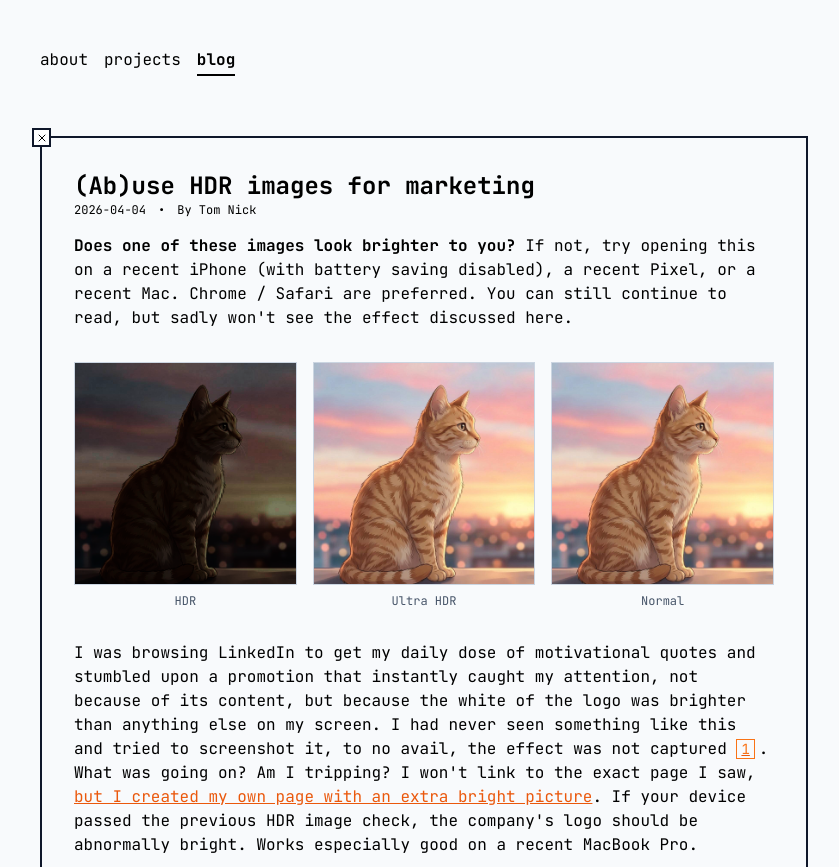
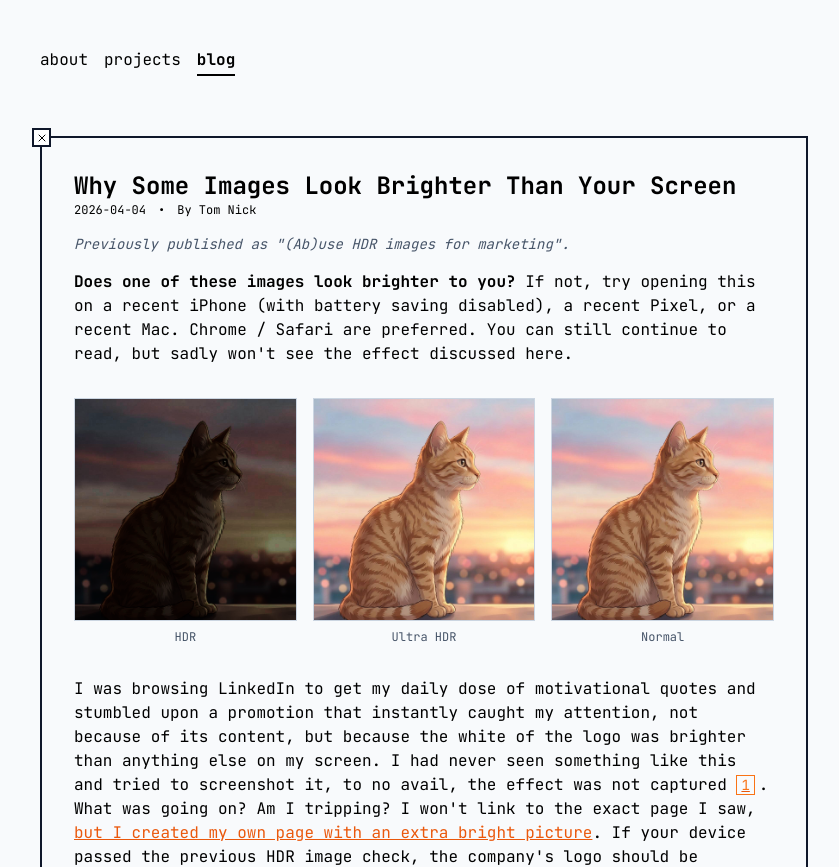
Before and after one commit to TN1ck/tn1ck.com, a Next.js app: page /blog/abuse-hdr-images-for-marketing in a window 1280 px wide. Shown: the top 867 px of the page, without its empty margins (216-1055 px from the left). Built offline with nearby package versions, Linux system fonts and the light colour scheme.

Commit message:
Update HDR post title and copy

```diff
--- a/lib/blog-entries.ts
+++ b/lib/blog-entries.ts
@@ -8,7 +8,7 @@ export interface BlogEntry {
 // Keep entries in reverse chronological order.
 export const BLOG_ENTRIES: BlogEntry[] = [
   {
-    title: "(Ab)use HDR images for marketing",
+    title: "Why Some Images Look Brighter Than Your Screen",
     description:
       "How HDR images can make logos and highlights appear unnaturally bright, and how to create them yourself.",
     date: "2026-04-04",
--- a/pages/blog/abuse-hdr-images-for-marketing.tsx
+++ b/pages/blog/abuse-hdr-images-for-marketing.tsx
@@ -65,6 +65,10 @@ const AbuseHDRImagesForMarketingBlog: NextPage = () => {
   return (
     <Container activeId="blog">
       <BlogContent metadata={metadata}>
+        <p className="text-sm italic text-slate-600">
+          Previously published as "(Ab)use HDR images for marketing".
+        </p>
+
         <p>
           <strong>Does one of these images look brighter to you?</strong> If
           not, try opening this on a recent iPhone (with battery saving
@@ -247,9 +251,8 @@ const AbuseHDRImagesForMarketingBlog: NextPage = () => {
 
         <p>
           So here is the same applet for this approach. You will notice that
-          this image is not as backwards compatible, but at least we can now
-          grab people's attention on LinkedIn now without what building this
-          website taught me about B2B SaaS.
+          this image is not as backwards compatible, but it is more likely to
+          work in custom image uploads, like company logos on LinkedIn.
         </p>
 
         <HDRImageWidget variant="native" />
```
